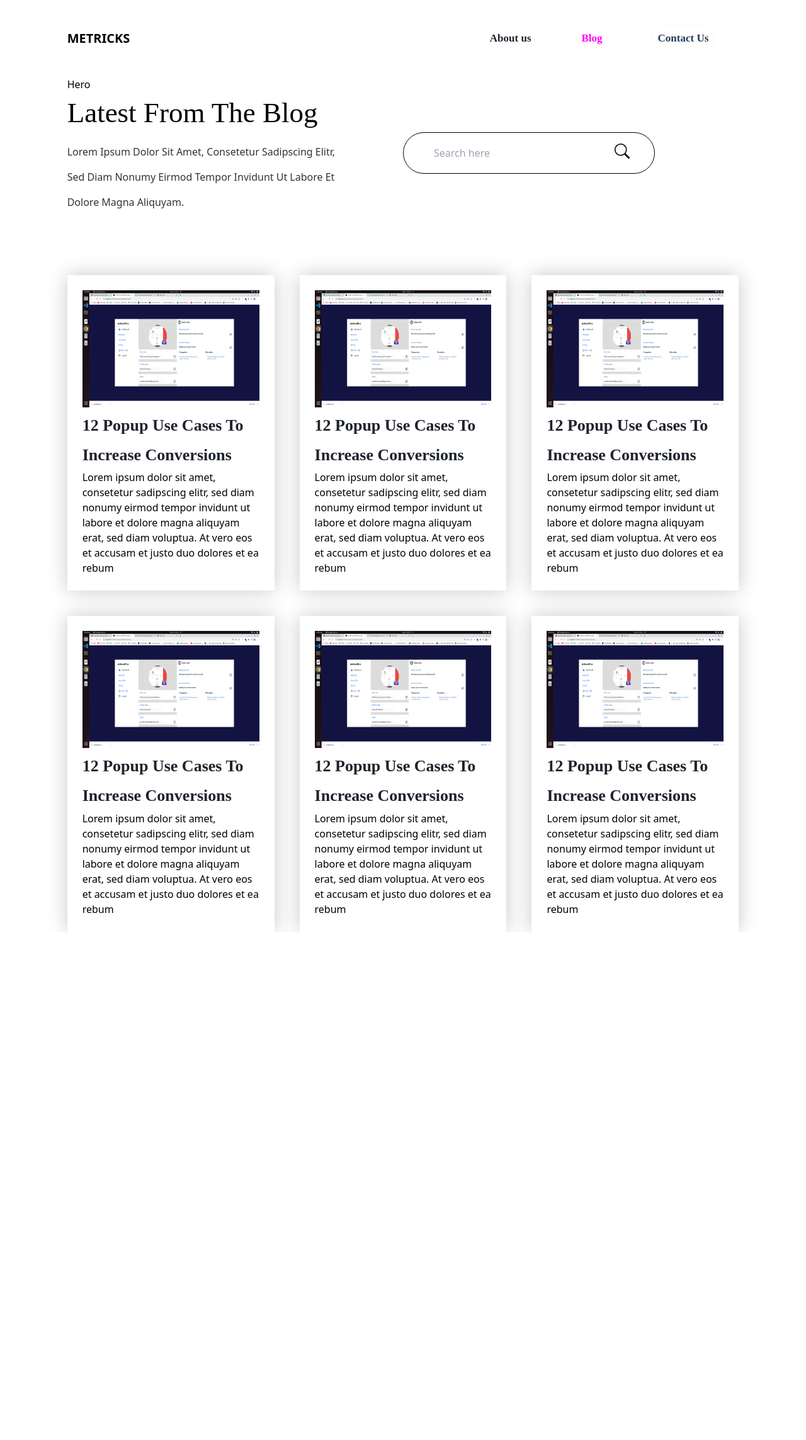
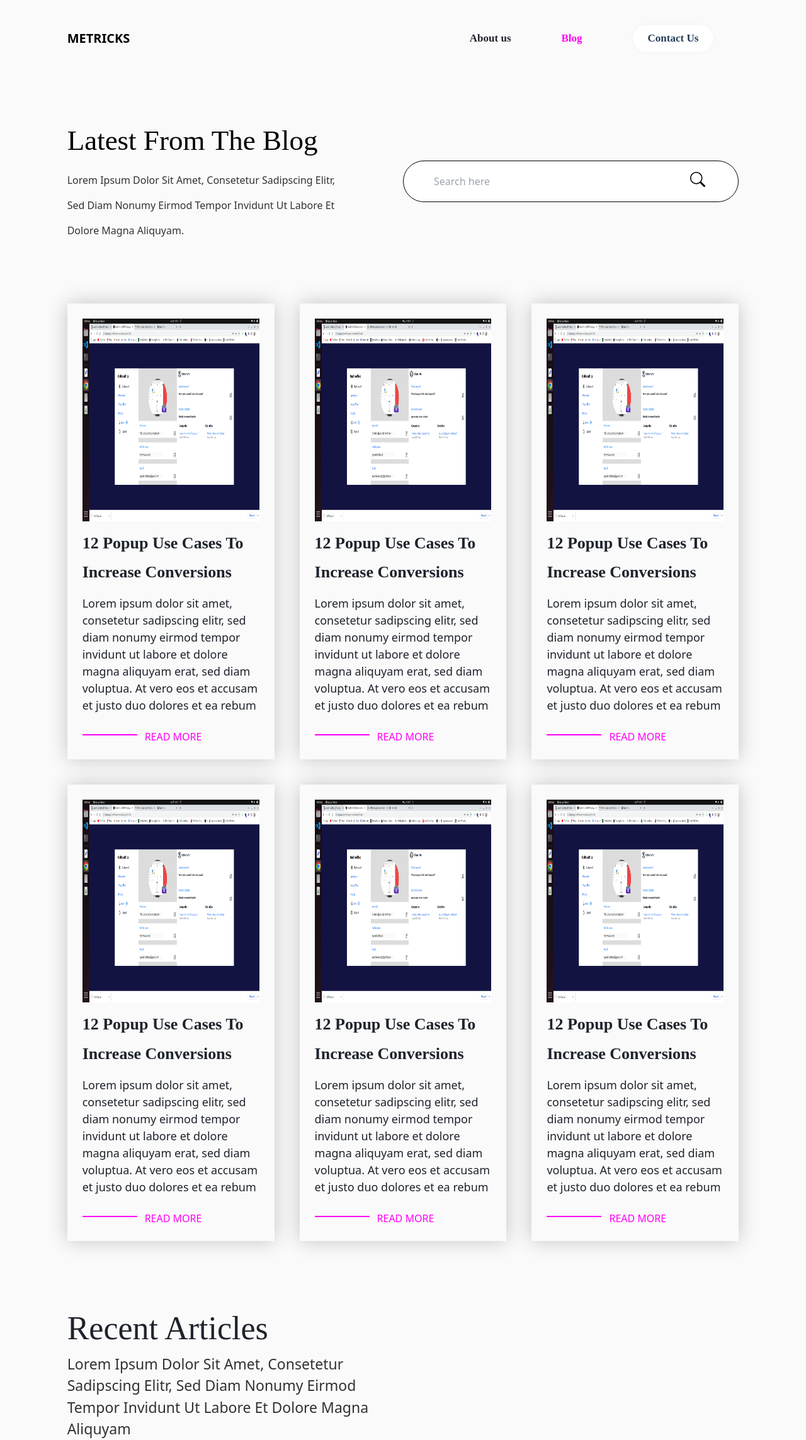
Before and after one commit to Ayomikuolatunji/paddle-frontend-assessment, a Next.js app: page /blog in a window 1280 px wide. Shown: the whole page at 63% size. Before the commit the page ends 1480 px from the top, so only its background shows below. Built offline with nearby package versions, Linux system fonts and the light colour scheme.

Commit message:
blog page

```diff
--- a/components/header/Header.tsx
+++ b/components/header/Header.tsx
@@ -10,7 +10,7 @@ export const Header:React.FC = () => {
         {item:"Contact Us", path:"contact"}
     ]
   return (
-    <div className='flex justify-between items-center w-full px-5 py-6 mx-auto bg-[#f0efef sm:w-10/12 sm:px-0 sm:py-10 '>
+    <div className='flex justify-between items-center w-full px-5 py-6 mx-auto bg-[#FAFAFA] sm:w-10/12 sm:px-0 sm:py-10 fixed z-50 top-0 left-0 right-0'>
         <div className="logo font-bold text-[20px]">
              <Link href={"/"}>
                  METRICKS
@@ -20,11 +20,11 @@ export const Header:React.FC = () => {
             <ul className='flex items-center'>
                 {
                     navItems.map((item,index)=>{
-                        return <li className='sm:mx-10 mx-3 opacity-[1]
+                        return <li className='sm:mx-10 mx-2 opacity-[1]
                         font-[Poppins] text-[17px] font-bold
                         first:text-[#1E232C]
                         even:text-[#FF00F7]
-                        last:shadow-contact-shadow last:rounded-[51px] last:bg-[#FFFFFF] last:text-regal-blue last:p-2' key={index}>
+                        last:shadow-contact-shadow last:rounded-[51px] last:bg-[#FFFFFF] last:text-regal-blue last:px-6 py-2' key={index}>
                             <Link href={item.path}>
                                 {item.item}
                             </Link>
--- a/layouts/blog/Blog.tsx
+++ b/layouts/blog/Blog.tsx
@@ -1,6 +1,7 @@
 import React from 'react'
 import BlogPost from './BlogPost'
 import Hero from './Hero'
+import RecentArticle from './RecentArticle'
 import Search from './Search'
 
 export default function Blog() {
@@ -9,6 +10,7 @@ export default function Blog() {
        <Hero/>
        <Search/>
        <BlogPost/>
+       <RecentArticle/>
    </div>
   )
 }
--- a/layouts/blog/BlogPost.tsx
+++ b/layouts/blog/BlogPost.tsx
@@ -6,25 +6,33 @@ const BlogPost:React.FC=()=>{
 
 
   return (
-    <div className='grid sm:grid-cols-3 sm:gap-10 grid-cols-1 mt-24'>
+    <div className='grid sm:grid-cols-3 gap-10 grid-cols-1 mt-24'>
         {
             blogItems.map((blog,index)=>{
-                return <div key={index} className="shadow-blog-post-shadow h-[auto] p-6">
-                      <div>
-                      <Image
+                return <div key={index} className="h-[auto] p-6 shadow-blog-post-shadow">
+                      <div className='h-[322px] max-w-full w-[487px] relative '>
+                       <Image
                         src={blog.image}
                         alt={blog.title}
-                        width={"487px"}
-                        height={"322px"}
-                      />
+                        layout="fill" // required
+                        className='shadow-blog-post-image-shadow'
+                        />
+                      </div>
+                      <div className="date">
+
                       </div>
                       <h1 className="text-[#1E232C] font-[600]
-                      text-[26px] leading-[1.8] capitalize opacity-[1] font-[Poppins]">
+                      sm:text-[26px] leading-[1.8] capitalize opacity-[1] font-[Poppins] mt-3 text-[23px]">
                           {blog.title}
                       </h1>
-                      <p className="p">
+                      <p className="py-3 text-[#1E232C] text-[18px] font-[300]">
                           {blog.post}
                       </p>
+                      <div className="readmore flex mt-3">
+                          <span className='bg-[#FF00F7] h-[2px] w-[87px] block mt-2'></span>
+                          {/* link will replace it the p tag in a real life scenario */}
+                          <p className='text-[#FF00F7] ml-3'>READ MORE</p>
+                      </div>
                 </div>
             })
         }
--- a/layouts/blog/Hero.tsx
+++ b/layouts/blog/Hero.tsx
@@ -2,7 +2,9 @@ import React from 'react'
 
 const Hero:React.FC=()=>{
   return (
-    <div>Hero</div>
+    <div className='mt-[190px]'>
+
+    </div>
   )
 }
 
--- /dev/null
+++ b/layouts/blog/RecentArticle.tsx
@@ -0,0 +1,19 @@
+import React from 'react'
+
+const RecentArticle = () => {
+  return (
+    <div className='mt-[100px]'>
+         <div className="intro sm:w-[50%] w-full">
+             <h1 className='text-[#1E232C] font-medium font-[Poppins] opacity-[1px] tracking-normal sm:text-[52px] text-[40px]'>Recent Articles</h1>
+             <p className='text-[#000000] font-normal opacity-[0.8] capitalize sm:text-[23px] text-[18px] leading-[1.5]'>Lorem ipsum dolor sit amet, consetetur sadipscing elitr, sed diam nonumy eirmod tempor invidunt ut labore et dolore magna aliquyam</p>
+         </div>
+         {/* grid box content */}
+         <div className="box-content">
+
+         </div>
+    </div>
+  )
+}
+
+
+export default RecentArticle
--- a/layouts/blog/Search.tsx
+++ b/layouts/blog/Search.tsx
@@ -11,7 +11,7 @@ const Search:React.FC=()=>{
            Lorem ipsum dolor sit amet, consetetur sadipscing elitr, sed diam nonumy eirmod tempor invidunt ut labore et dolore magna aliquyam.
            </p>
        </div>
-       <div className='sm:w-[75%] w-full sm:mt-0 mt-6'>
+       <div className='sm:w-[100%] w-full sm:mt-0 mt-6'>
            <form className='flex justify-end relative'>
                <TextInput
                  className='sm:p-5 p-3 border-[#000000] border-[1px] rounded-[38px] w-full indent-7 opacity-[1]'
--- a/styles/globals.css
+++ b/styles/globals.css
@@ -8,6 +8,7 @@ html,
 body {
   padding: 0;
   margin: 0;
+  background-color: #FAFAFA;
 }
 
 * {
```
